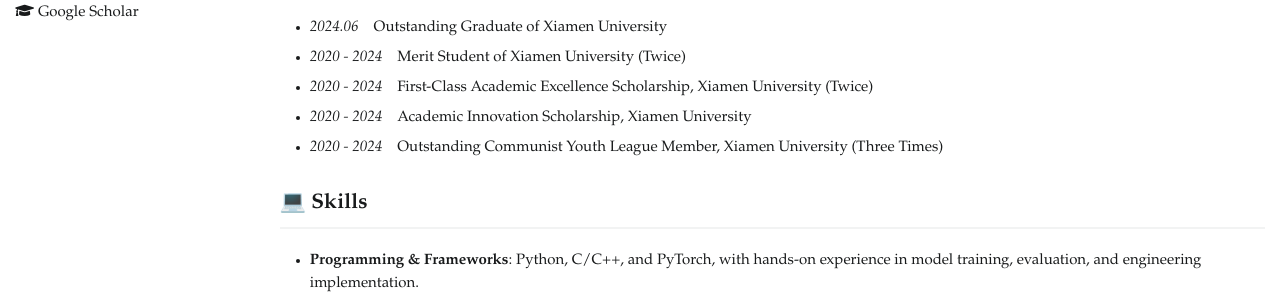
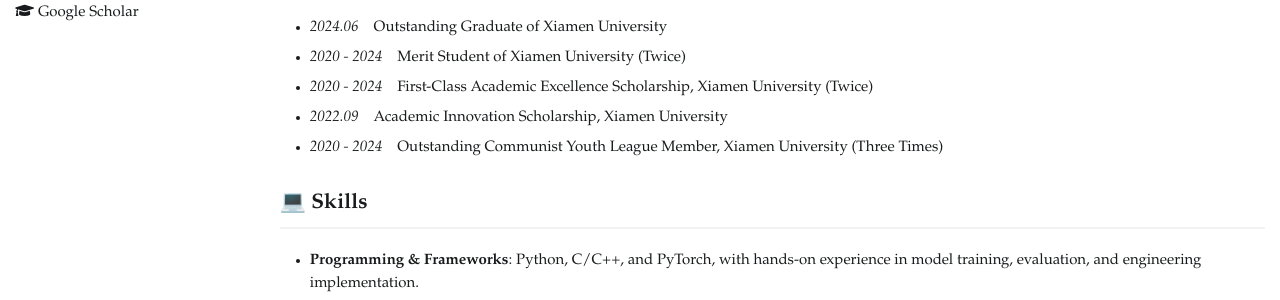
Before and after one commit to Stephen-gzk/stephen-gzk.github.io, a Jekyll site: the page built from _pages/about.md, in a window 1280 px wide and 900 px high, scrolled down 1828 px. Shown: the part 537-837 px from the top of the window. Built offline with Jekyll 4.4.1, drawn with Linux system fonts in a browser that asks for light colours.

Commit message:
Update awards details; restore one-line Educations style
Co-Authored-By: Claude Fable 5 <noreply@anthropic.com>

```diff
--- a/_pages/about.md
+++ b/_pages/about.md
@@ -130,7 +130,7 @@ Xin Tan, Bangwei Liu, Yicheng Bao, Qijian Tian, **Zhenkun Gao**, Xiongbin Wu, Zh
 - *2024.06* &ensp; Outstanding Graduate of Xiamen University
 - *2020 - 2024* &ensp; Merit Student of Xiamen University (Twice)
 - *2020 - 2024* &ensp; First-Class Academic Excellence Scholarship, Xiamen University (Twice)
-- *2020 - 2024* &ensp; Academic Innovation Scholarship, Xiamen University
+- *2022.09* &ensp; Academic Innovation Scholarship, Xiamen University
 - *2020 - 2024* &ensp; Outstanding Communist Youth League Member, Xiamen University (Three Times)
 
 
```
Also changed, not shown: 1 other file.
